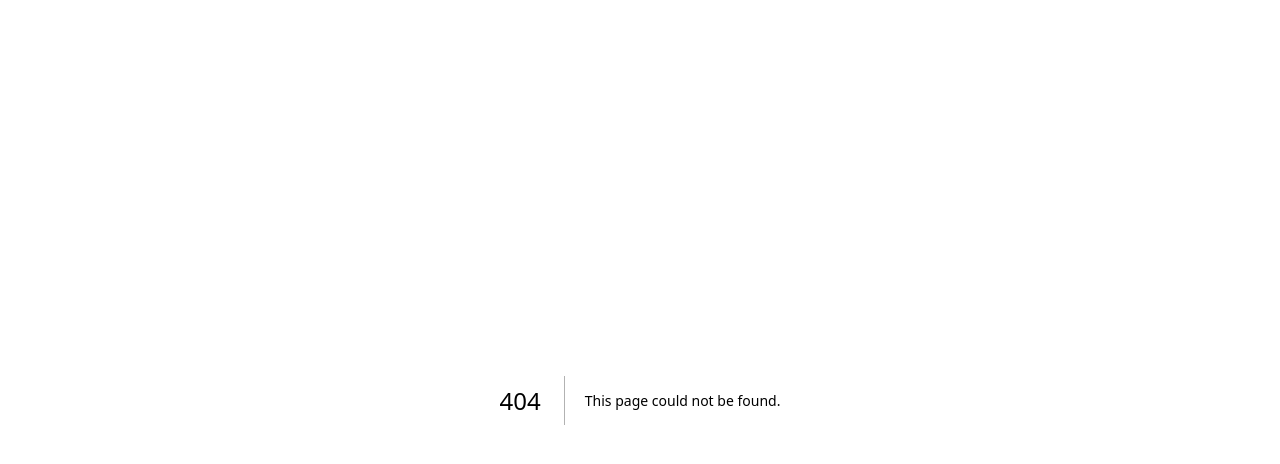
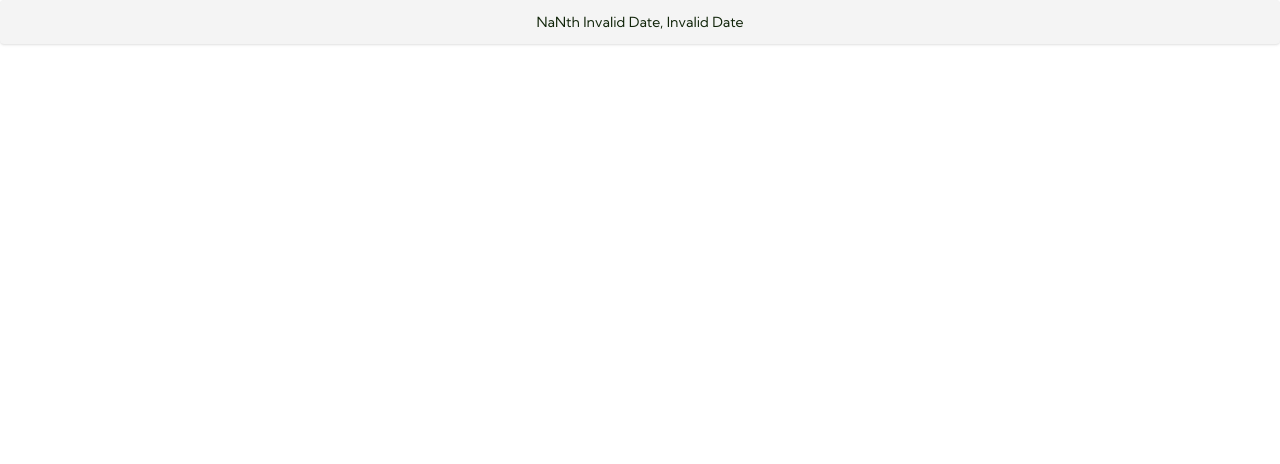
Before and after one commit to fromjyce/EcoChain, a Next.js app in the folder frontend/: page /dashboard/GSWidget in a window 1280 px wide. Before the commit this address had no page. Shown: the top 464 px of the page. Built offline with nearby package versions, Linux system fonts and the light colour scheme.

Commit message:
added gs widget

```diff
--- /dev/null
+++ b/frontend/pages/dashboard/GSWidget.js
@@ -0,0 +1,34 @@
+const GSWidget = ({ score, date }) => {
+    const getOrdinalSuffix = (day) => {
+      if (day > 3 && day < 21) return "th";
+      switch (day % 10) {
+        case 1: return "st";
+        case 2: return "nd";
+        case 3: return "rd";
+        default: return "th";
+      }
+    };
+    const formatDate = (inputDate) => {
+      const dateObj = new Date(inputDate);
+      const day = dateObj.getDate();
+      const month = dateObj.toLocaleString("default", { month: "short" })
+      const weekday = dateObj.toLocaleString("default", { weekday: "short" });
+      return `${day}${getOrdinalSuffix(day)} ${month}, ${weekday}`;
+    };
+    const isFutureDate = (inputDate) => {
+      const today = new Date().setHours(0, 0, 0, 0);
+      return new Date(inputDate).setHours(0, 0, 0, 0) > today;
+    };
+
+    return (
+      <div className="items-center justify-center align-items bg-[#f4f4f4] p-3 rounded shadow text-center">
+        <p className="text-3xl font-semibold text-[#2c6e49ff] kanit">{score}</p>
+        <p className="text-sm text-[#102409] kumbh_sans">{formatDate(date)}</p>
+        {isFutureDate(date) && (
+          <p className="text-xs font-semibold text-[#2c6e49ff] mt-1 kumbh_sans">Predicted</p>
+        )}
+      </div>
+    );
+  };
+
+  export default GSWidget;
```
